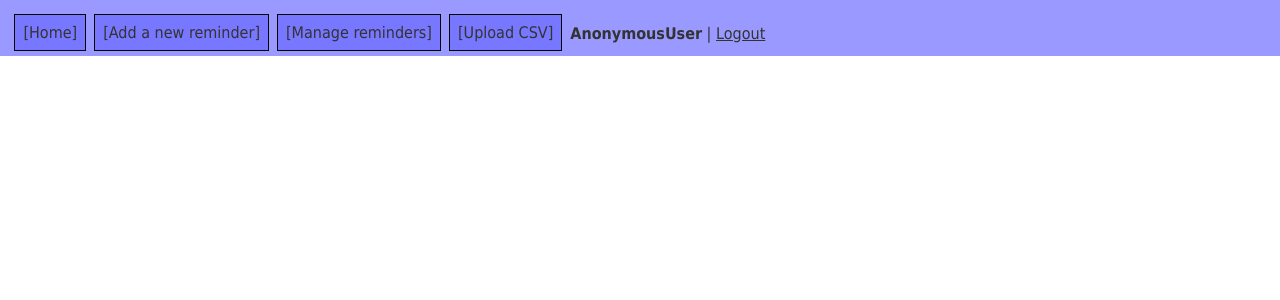
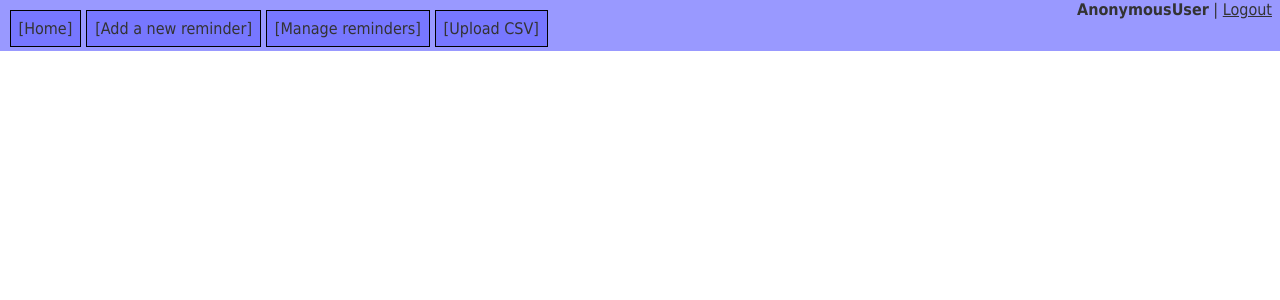
Before and after one commit to ushakov/birem, a Django app: template templates/site.html in a window 1280 px wide. Shown: the top 300 px of the page. Run offline with Django 3.2, Linux system fonts and the light colour scheme; the template is opened without the code that fills it, so the values that code supplies are empty.

Commit message:
fix formatting

```diff
--- a/css/site.css
+++ b/css/site.css
@@ -25,11 +25,10 @@ ul.home_reminder_list li {
 }
 
 .loginbar {
-    position: relative;
+    position: absolute;
     top: 0px;
     right: 0px;
-    padding: 0em;
-    width: auto;
+    padding-right: 0.5em;
 }
 
 .actions {
@@ -39,7 +38,7 @@ ul.home_reminder_list li {
     left: 0px;
     width:100%;
     background-color: #99f;
-    padding: 0.3em;
+    padding: 0;
 }
 
 .actions ul {
@@ -50,7 +49,8 @@ ul.home_reminder_list li {
 
 .actions li {
     float: left;
-    margin-right: 0.5em;
+    margin-right: 0.3em;
+    margin-bottom: 0.3em;
 }
 
 .actions li a {
@@ -72,7 +72,5 @@ div.debug {
 
 .cnt {
     padding: 0.5em;
+    padding-top: 3.5em;
 }
-.cnt h1 {
-    padding-top: 1em;
-}
--- a/templates/emptyhome.html
+++ b/templates/emptyhome.html
@@ -1,7 +1,9 @@
 <html><body>
 <link href="/css/site.css" type="text/css" rel="stylesheet"></link>
+<div class="cnt">
 <h1>Birthday reminders</h1>
 <p>Here you can set and manage your own set of burthday reminders and get them in email on the date you choose</p>
 <p>To start, you need to authenticate using your Google Account by following this link:</p>
 <a href="{{loginurl}}">Log in</a>
+</div>
 </body></html>
```
